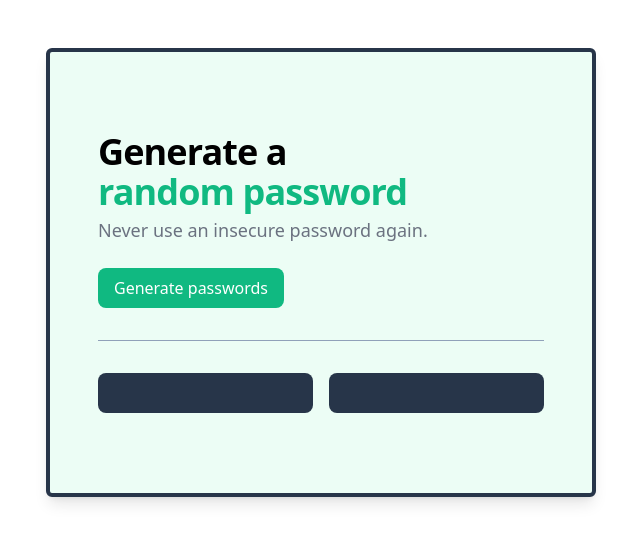
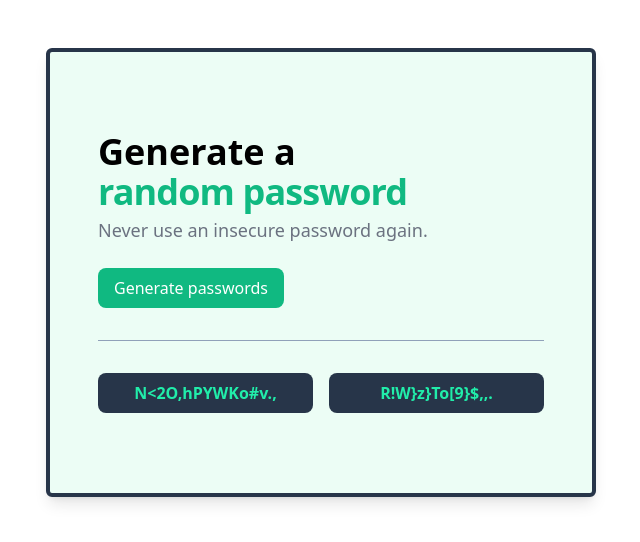
Before and after one commit to terabvte/web_learn, a plain HTML site: page password/src/index.html in a window 1280 px wide. Both pictures are taken after a click on the button "Generate passwords". Shown: the whole page, without its empty margins (319-959 px from the left). Drawn offline with nearby package versions, Linux system fonts and the light colour scheme.

Commit message:
Create and implement logic in JS for the password generator

```diff
--- a/password/src/index.html
+++ b/password/src/index.html
@@ -10,7 +10,7 @@
     <article
       class="mx-auto mt-12 bg-[#ecfdf5] w-[550px] px-12 py-20 shadow-lg border-4 rounded-md border-[#273549]"
     >
-      <h1 class="font-extrabold text-4xl tracking-tight">Generate a</h1>
+      <h1 class="font-extrabold text-4xl ktracking-tight">Generate a</h1>
       <h1 class="font-extrabold text-4xl text-[#10b981] mb-1 tracking-tight">
         random password
       </h1>
@@ -18,15 +18,25 @@
         Never use an insecure password again.
       </p>
       <button
-        class="bg-[#10b981] text-white mb-8 p-2 px-4 rounded-lg cursor-pointer"
+        class="bg-[#10b981] text-white mb-8 p-2 px-4 rounded-lg cursor-pointer active:border-4 active:border-gray-500"
+        onclick="generatePassword1();generatePassword2()"
       >
         Generate passwords
       </button>
       <hr class="border-slate-400 mb-8" />
       <div class="flex justify-stretch gap-4 h-10">
-        <div class="bg-[#273549] flex-1 rounded-lg"></div>
-        <div class="bg-[#273549] flex-1 rounded-lg"></div>
+        <div
+          class="bg-[#273549] flex-1 rounded-lg flex justify-center items-center"
+        >
+          <p id="field-1" class="text-[#21edaa] font-bold">BHqyMX7XJaIUNz0</p>
+        </div>
+        <div
+          class="bg-[#273549] flex-1 rounded-lg flex justify-center items-center"
+        >
+          <p id="field-2" class="text-[#21edaa] font-bold">BHqyMX7XJaIUNz0</p>
+        </div>
       </div>
     </article>
+    <script src="./script.js"></script>
   </body>
 </html>
--- /dev/null
+++ b/password/src/script.js
@@ -0,0 +1,24 @@
+const characters = ["A","B","C","D","E","F","G","H","I","J","K","L","M","N","O","P","Q","R","S","T","U","V","W","X","Y","Z","a","b","c","d","e","f","g","h","i","j","k","l","m","n","o","p","q","r","s","t","u","v","w","x","y","z", "0", "1", "2", "3", "4", "5", "6", "7", "8", "9","~","`","!","@","#","$","%","^","&","*","(",")","_","-","+","=","{","[","}","]",",","|",":",";","<",">",".","?",
+"/"];
+
+let fieldOne = document.getElementById("field-1")
+let fieldTwo = document.getElementById("field-2")
+
+function generatePassword1() {
+    let password1 = ""
+    for (let i = 0; i < 15; i++) {
+        password1 = password1.concat(characters[Math.floor(Math.random()*characters.length)])
+    }
+    // console.log(password)
+    // console.log(characters[Math.floor(Math.random()*characters.length)])
+
+    fieldOne.textContent = password1
+}
+
+function generatePassword2() {
+    let password2 = ""
+    for (let i = 0; i < 15; i++) {
+        password2 = password2.concat(characters[Math.floor(Math.random()*characters.length)])
+    }
+    fieldTwo.textContent = password2
+}
```
